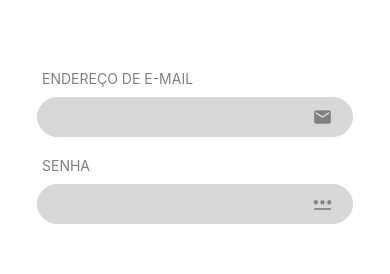
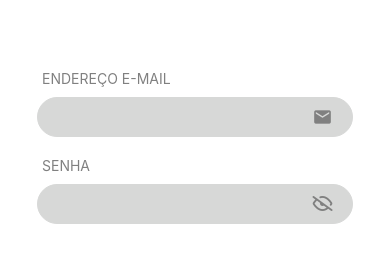
Before and after one commit to Arthur-Nunes-dev/list, a React Native app: screen / in a window 390 px wide. Shown: the part 257-531 px from the top of the page. Built offline with nearby package versions, Linux system fonts and the light colour scheme.

Commit message:
0.07 (beta)

```diff
--- /dev/null
+++ b/src/components/input/index.tsx
@@ -0,0 +1,69 @@
+import React, { forwardRef, LegacyRef } from "react";
+import { View, Text,TextInput, TextInputProps, TouchableOpacity } from "react-native";
+import { FontAwesome, MaterialIcons, Octicons } from "@expo/vector-icons";
+import { themas } from "../../global/themes";
+import { inputStyle } from "./styles"
+
+type IconComponent =React.ComponentType<React.ComponentProps<typeof
+MaterialIcons>> |
+React.ComponentType<React.ComponentProps<typeof FontAwesome>> |
+React.ComponentType<React.ComponentProps<typeof Octicons>>;
+
+type Props = TextInputProps & {
+    IconLeft?: IconComponent,
+    IconRight?: IconComponent,
+    iconLeftName?: string,
+    iconRightName?: string,
+    title?: string,
+    onIconLeftPress?: () => void,
+    onIconRightPress?: () => void,
+}
+
+export const Input = forwardRef((Props:Props,ref: LegacyRef<TextInput> | null) => {
+
+    const {IconLeft, IconRight, iconLeftName, iconRightName, title,onIconLeftPress, onIconRightPress, ...rest } = Props
+
+    const calculateSizeWidth = () => {
+        if(IconLeft && IconRight) {
+            return '80%'
+        } else if(IconLeft || IconRight) {
+            return '90%'
+        } else {
+            return '100%'
+        }
+    }
+
+    return (
+        <>
+            <Text style={inputStyle.titleInput}>{title}</Text>
+            <View style={inputStyle.boxInput}>
+                {IconLeft && iconLeftName && (
+                    <TouchableOpacity>
+                        <IconLeft
+                        name={iconLeftName as any}
+                        size={20}
+                        color={themas.colors.gray}
+                        style={inputStyle.Icon}
+                        />
+                    </TouchableOpacity>
+                )}
+                <TextInput
+                    style={[
+                        inputStyle.input, {width:calculateSizeWidth()}
+                    ]}
+                    {...rest}
+                />
+                {IconRight && iconRightName && (
+                    <TouchableOpacity>
+                        <IconRight
+                        name={iconRightName as any}
+                        size={20}
+                        color={themas.colors.gray}
+                        style={inputStyle.Icon}
+                        />
+                    </TouchableOpacity>
+                )}
+            </View>
+        </>
+    )
+})
--- /dev/null
+++ b/src/components/input/styles.ts
@@ -0,0 +1,33 @@
+import { StyleSheet } from "react-native";
+import { themas } from "../../global/themes";
+
+export const inputStyle = StyleSheet.create({
+    boxInput: {
+        width: "100%",
+        height: 40,
+        borderWidth: 1,
+        borderRadius: 40,
+        marginTop: 10,
+        flexDirection: 'row',
+        alignItems: "center",
+        paddingHorizontal: 10,
+        backgroundColor: themas.colors.lightGray,
+        borderColor: themas.colors.lightGray,
+    },
+
+    input: {
+        height: "100%",
+        width: "90%",
+        borderRadius: 40,
+    },
+
+    titleInput: {
+        marginLeft: 5,
+        color: themas.colors.gray,
+        marginTop: 20,
+    },
+
+    Icon: {
+        width: "100%",
+    },
+})
--- a/src/pages/login/index.tsx
+++ b/src/pages/login/index.tsx
@@ -10,8 +10,9 @@ import {
 } from "react-native";
 import { styles } from "./styles";
 import Logo from "../../assets/logo.png";
-import { MaterialIcons } from "@expo/vector-icons"
+import { MaterialIcons, Octicons } from "@expo/vector-icons"
 import { themas } from "../../global/themes";
+import { Input } from "../../components/input";
 
 export default function Login () {
     const [email,setEmail] = useState('');
@@ -52,8 +53,21 @@ export default function Login () {
             </View>
 
             <View style={styles.boxMid}>
-                <Text style={styles.titleInput}>ENDEREÇO DE E-MAIL</Text>
-                <View style={styles.boxInput}>
+                <Input
+                    value={email}
+                    title="ENDEREÇO E-MAIL"
+                    IconRight={MaterialIcons}
+                    iconRightName="email"
+                    onChangeText={setEmail}
+                />
+                <Input
+                    value={password}
+                    title="SENHA"
+                    IconRight={Octicons}
+                    iconRightName="eye-closed"
+                    onChangeText={setPassword}
+                />
+                {/*<View style={styles.boxInput}>
                     <TextInput
                         style={styles.input}
                         value={email}
@@ -79,7 +93,7 @@ export default function Login () {
                         size={20}
                         color={themas.colors.gray}
                     />
-                </View>
+                </View>*/}
             </View>
 
             <View style={styles.boxBottom}>
```
